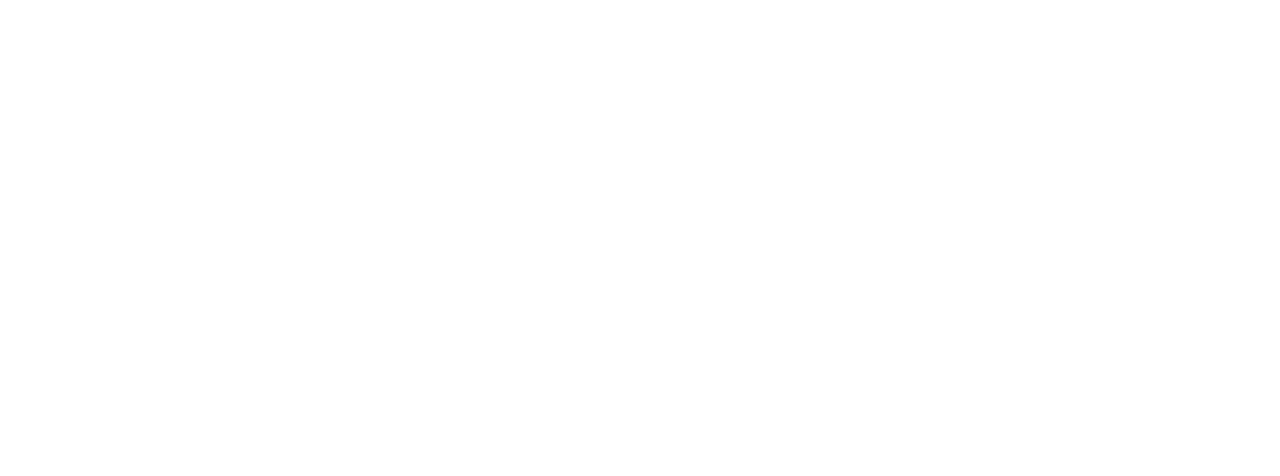
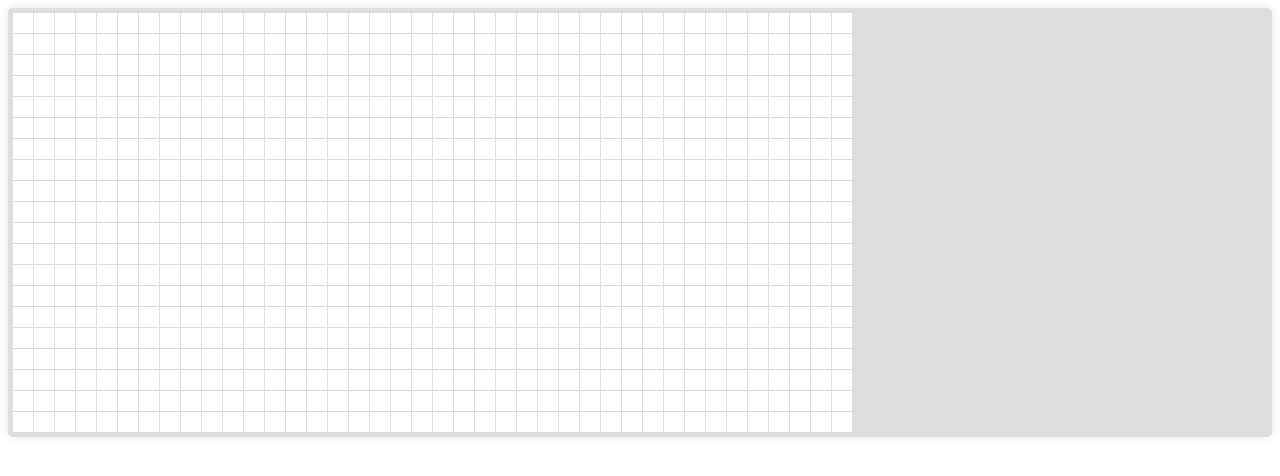
Before and after one commit to acciojob/Color-board-Absar11, a website: page main.html in a window 1280 px wide. Drawn offline with Linux system fonts and the light colour scheme.

Commit message:
created a submission

```diff
--- a/main.html
+++ b/main.html
@@ -5,7 +5,9 @@
 <head>
 	<link rel="stylesheet" href="styles.css">
 </head>
+	<div class="container" id="container">
 
+	</div>
 <body>
 	<!-- the entire body must be written by student -->
     <script type="text/javascript" src="./script.js">
--- a/script.js
+++ b/script.js
@@ -1 +1,29 @@
-//your JS code here. If required.
+//your JS code here. If require
+document.addEventListener('DOMContentLoaded', () => {
+    const container = document.getElementById('container');
+    const totalBoxes = 800;
+
+    // Function to generate random colors
+    const getRandomColor = () => {
+        const r = Math.floor(Math.random() * 256);
+        const g = Math.floor(Math.random() * 256);
+        const b = Math.floor(Math.random() * 256);
+        return `rgb(${r}, ${g}, ${b})`;
+    };
+
+    // Create 800 boxes
+    for (let i = 0; i < totalBoxes; i++) {
+        const box = document.createElement('div');
+        box.className = 'square';
+
+        box.addEventListener('mouseover', () => {
+            box.style.backgroundColor = getRandomColor();
+
+            setTimeout(() => {
+                box.style.backgroundColor = 'white';
+            }, 1000);
+        });
+
+        container.appendChild(box);
+    }
+});
--- a/styles.css
+++ b/styles.css
@@ -1 +1,22 @@
 /*  your css code here. If applicable */
+.container{
+	 display: grid;
+    grid-template-columns: repeat(40, 20px);
+    grid-template-rows: repeat(20, 20px);
+    gap: 1px;
+    background-color: #ddd;
+    padding: 5px;
+    border-radius: 5px;
+    box-shadow: 0 0 10px rgba(0,0,0,0.1);
+}
+
+.square {
+    width: 20px;
+    height: 20px;
+    background-color: white;
+    transition: background-color 1s ease;
+}
+
+.square:hover {
+    background-color: #4CAF50; /* Green color on hover */
+}
```
